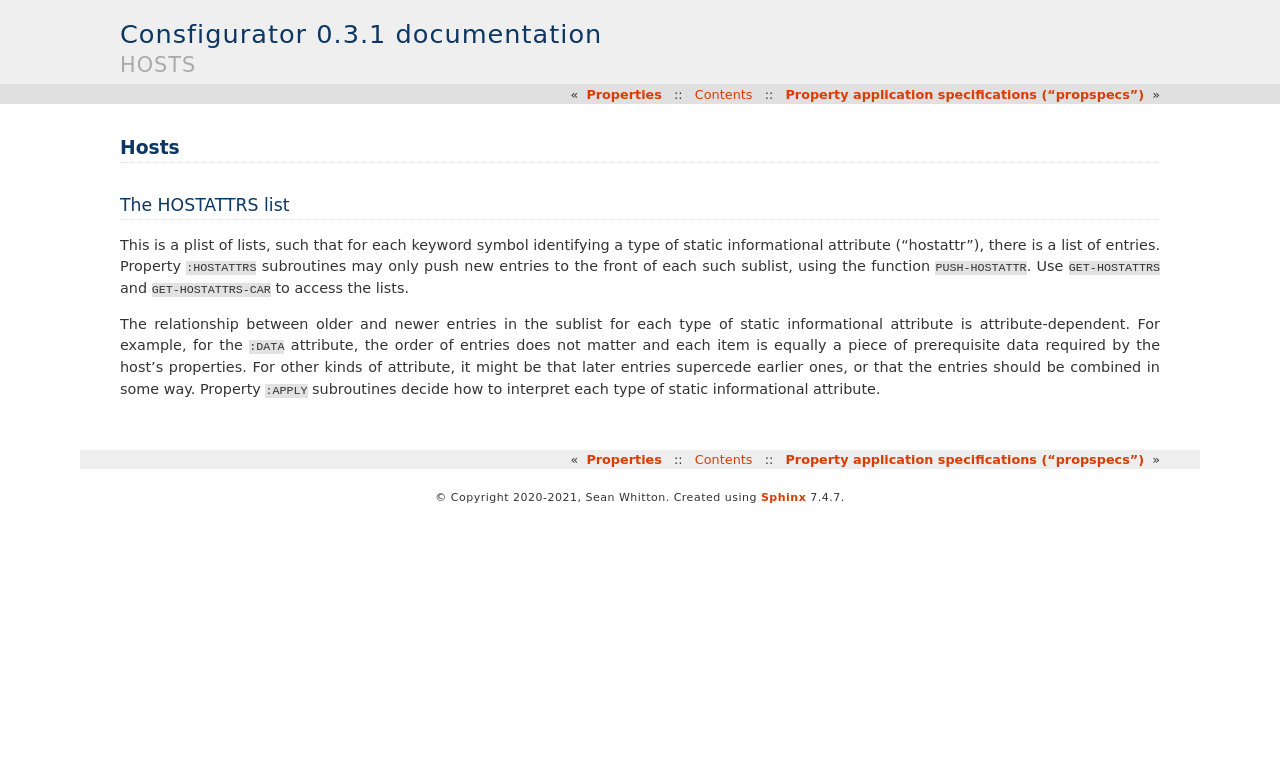
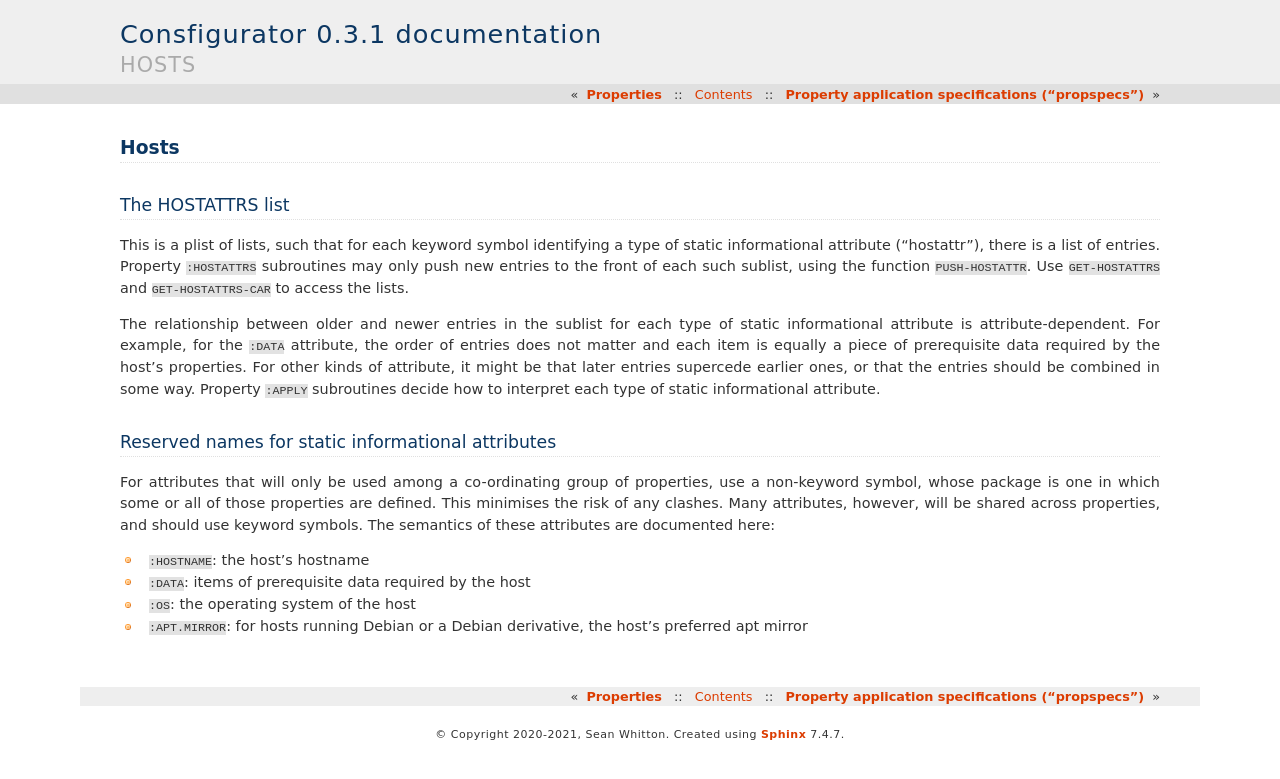
Before and after one commit to spwhitton/consfigurator, a Sphinx documentation site: the page built from doc/hosts.rst, in a window 1280 px wide. Shown: the top 779 px of the page. Built offline with Sphinx 7.4.7, drawn with Linux system fonts in a browser that asks for light colours.

Commit message:
add section for the semantics of particular hostattrs
Signed-off-by: Sean Whitton <spwhitton@spwhitton.name>

```diff
--- a/doc/hosts.rst
+++ b/doc/hosts.rst
@@ -18,3 +18,21 @@ other kinds of attribute, it might be that later entries supercede earlier
 ones, or that the entries should be combined in some way.  Property ``:APPLY``
 subroutines decide how to interpret each type of static informational
 attribute.
+
+Reserved names for static informational attributes
+--------------------------------------------------
+
+For attributes that will only be used among a co-ordinating group of
+properties, use a non-keyword symbol, whose package is one in which some or
+all of those properties are defined.  This minimises the risk of any clashes.
+Many attributes, however, will be shared across properties, and should use
+keyword symbols.  The semantics of these attributes are documented here:
+
+- ``:HOSTNAME``: the host's hostname
+
+- ``:DATA``: items of prerequisite data required by the host
+
+- ``:OS``: the operating system of the host
+
+- ``:APT.MIRROR``: for hosts running Debian or a Debian derivative, the host's
+  preferred apt mirror
```
